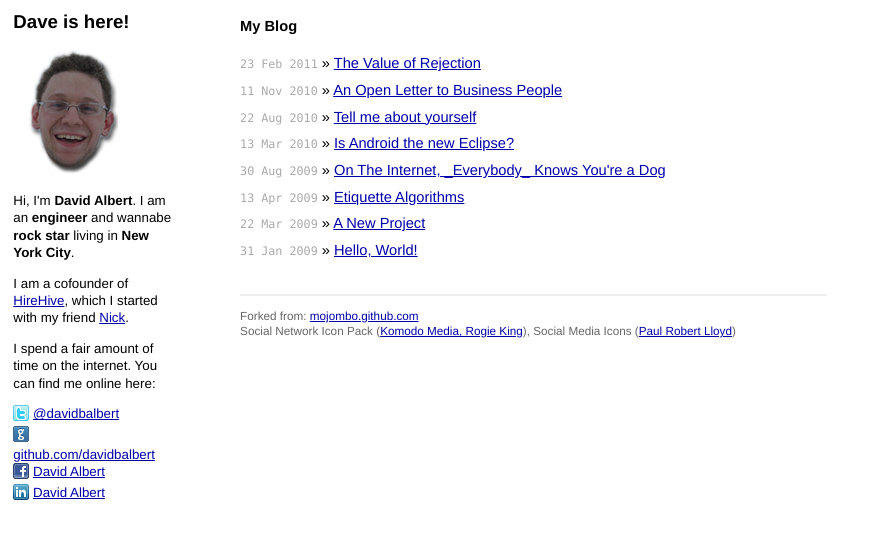
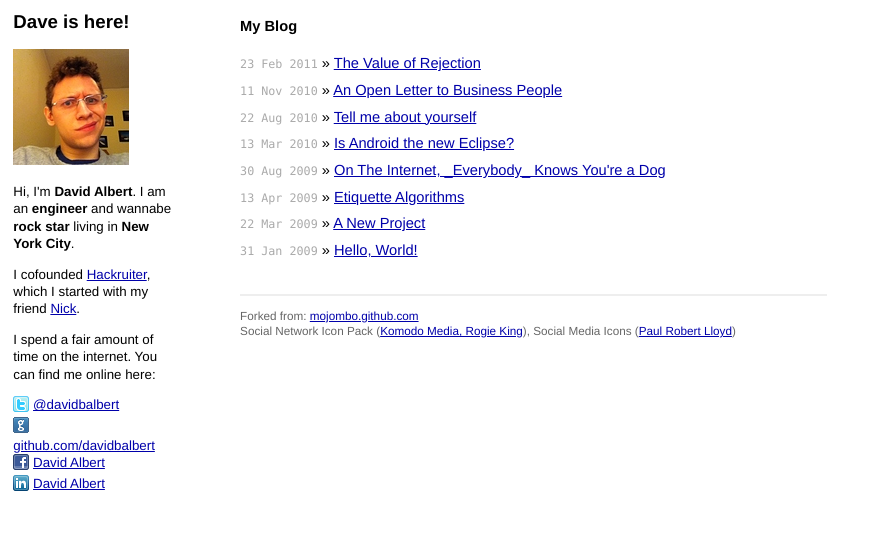
Before and after one commit to davidbalbert/davidbalbert.github.io, a Jekyll site: the page built from index.html, in a window 1280 px wide. Shown: the top 539 px of the page, without its empty margins (0-877 px from the left). Built offline with Jekyll 4.4.1, drawn with Linux system fonts in a browser that asks for light colours; Markdown is read by kramdown in place of the engine named in the settings.

Commit message:
Updated layout with new pic and hackruiter link

```diff
--- a/_layouts/default.html
+++ b/_layouts/default.html
@@ -30,10 +30,10 @@
 
 <div class="about">
   <h1 id="site-title">Dave is here!</h1>
-  <img alt="Dave" src="images/dave.png" />
+  <img alt="Dave" src="images/dave.jpeg" />
   <p>Hi, I'm <strong>David Albert</strong>. I am an <strong>engineer</strong> and wannabe <strong>rock star</strong> living in <strong>New York City</strong>.</p>
 
-  <p>I am a cofounder of <a href="http://hirehive.com/">HireHive</a>, which I started with my friend <a href="http://nick.is/">Nick</a>.</p>
+  <p>I cofounded <a href="http://www.hackruiter.com/">Hackruiter</a>, which I started with my friend <a href="http://nick.is/">Nick</a>.</p>
 
   <p>I spend a fair amount of time on the internet. You can find me online here:</p>
   <ul class="nav-list">
```
Also changed, not shown: images/dave.jpeg (added).
